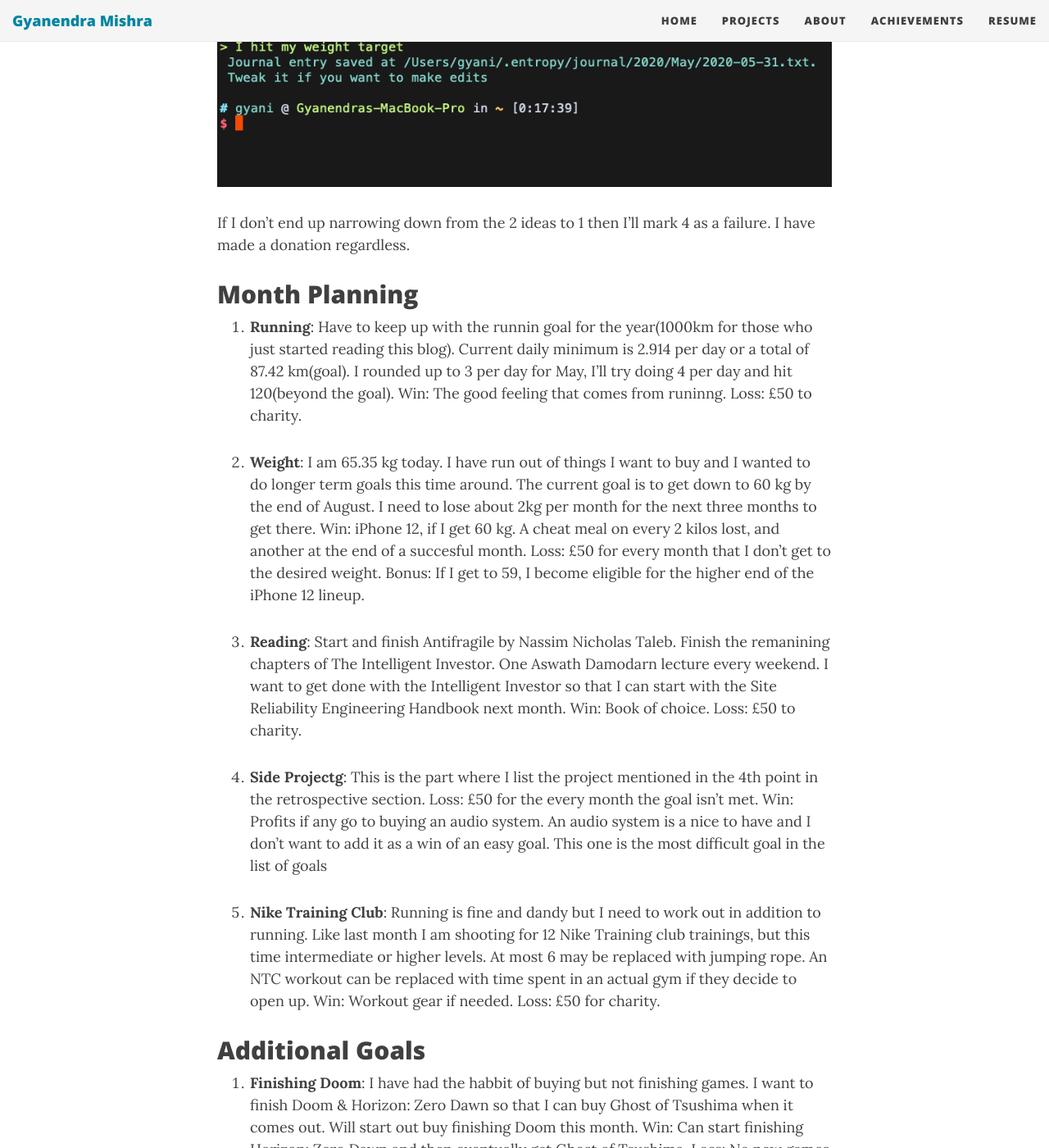
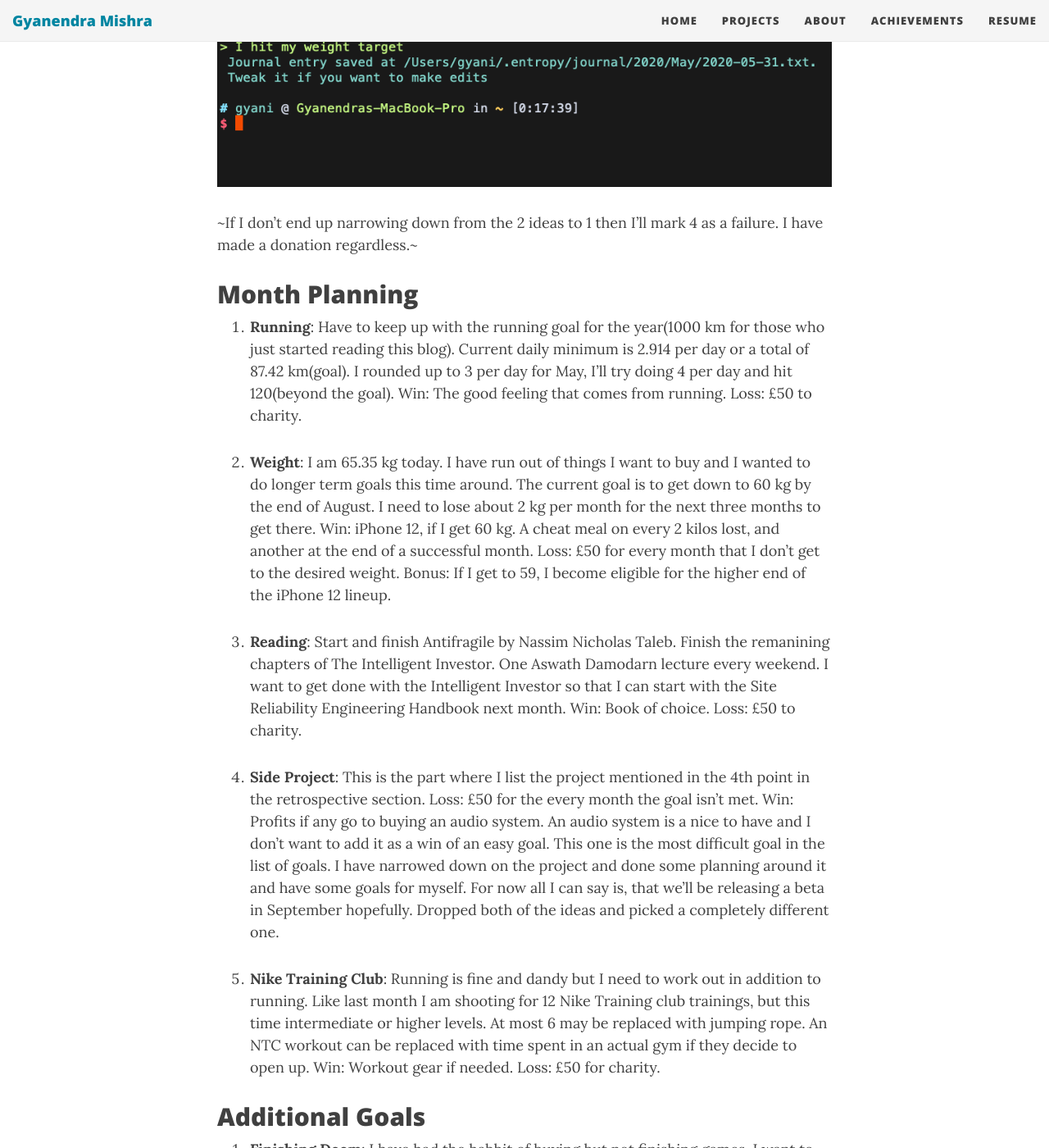
Before and after one commit to h4ck3rk3y/h4ck3rk3y.github.io, a Jekyll site: the page built from _posts/2020-05-31-june.md, in a window 1280 px wide and 1400 px high, scrolled down 1556 px. Shown: the whole window at 82% size. Built offline with Jekyll 4.4.1, drawn with Linux system fonts in a browser that asks for light colours; nearby versions of some CDN libraries; comment, search, counter and statistics services are not loaded; some of the changed text lies outside the part shown.

Commit message:
june without typos

```diff
--- a/_posts/2020-05-31-june.md
+++ b/_posts/2020-05-31-june.md
@@ -24,17 +24,17 @@ May was fine. Running was consistent. I ran on 30 out of 31 days, all days excep
 
 ![proof](/img/blog/june.png)
 
-If I don't end up narrowing down from the 2 ideas to 1 then I'll mark 4 as a failure. I have made a donation regardless.
+~If I don't end up narrowing down from the 2 ideas to 1 then I'll mark 4 as a failure. I have made a donation regardless.~
 
 ## Month Planning
 
-1. **Running**: Have to keep up with the runnin goal for the year(1000km for those who just started reading this blog). Current daily minimum is 2.914 per day or a total of 87.42 km(goal). I rounded up to 3 per day for May, I'll try doing 4 per day and hit 120(beyond the goal). Win: The good feeling that comes from runinng. Loss: £50 to charity.
+1. **Running**: Have to keep up with the running goal for the year(1000 km for those who just started reading this blog). Current daily minimum is 2.914 per day or a total of 87.42 km(goal). I rounded up to 3 per day for May, I'll try doing 4 per day and hit 120(beyond the goal). Win: The good feeling that comes from running. Loss: £50 to charity.
 
-2. **Weight**: I am 65.35 kg today. I have run out of things I want to buy and I wanted to do longer term goals this time around. The current goal is to get down to 60 kg by the end of August. I need to lose about 2kg per month for the next three months to get there. Win: iPhone 12, if I get 60 kg. A cheat meal on every 2 kilos lost, and another at the end of a succesful month. Loss: £50 for every month that I don't get to the desired weight. Bonus: If I get to 59, I become eligible for the higher end of the iPhone 12 lineup.
+2. **Weight**: I am 65.35 kg today. I have run out of things I want to buy and I wanted to do longer term goals this time around. The current goal is to get down to 60 kg by the end of August. I need to lose about 2 kg per month for the next three months to get there. Win: iPhone 12, if I get 60 kg. A cheat meal on every 2 kilos lost, and another at the end of a successful month. Loss: £50 for every month that I don't get to the desired weight. Bonus: If I get to 59, I become eligible for the higher end of the iPhone 12 lineup.
 
 3. **Reading**: Start and finish Antifragile by Nassim Nicholas Taleb. Finish the remanining chapters of The Intelligent Investor. One Aswath Damodarn lecture every weekend. I want to get done with the Intelligent Investor so that I can start with the Site Reliability Engineering Handbook next month. Win: Book of choice. Loss: £50 to charity.
 
-4. **Side Projectg**: This is the part where I list the project mentioned in the 4th point in the retrospective section. Loss: £50 for the every month the goal isn't met. Win: Profits if any go to buying an audio system. An audio system is a nice to have and I don't want to add it as a win of an easy goal. This one is the most difficult goal in the list of goals
+4. **Side Project**: This is the part where I list the project mentioned in the 4th point in the retrospective section. Loss: £50 for the every month the goal isn't met. Win: Profits if any go to buying an audio system. An audio system is a nice to have and I don't want to add it as a win of an easy goal. This one is the most difficult goal in the list of goals. I have narrowed down on the project and done some planning around it and have some goals for myself. For now all I can say is, that we'll be releasing a beta in September hopefully. Dropped both of the ideas and picked a completely different one.
 
 5. **Nike Training Club**: Running is fine and dandy but I need to work out in addition to running. Like last month I am shooting for 12 Nike Training club trainings, but this time intermediate or higher levels. At most 6 may be replaced with jumping rope. An NTC workout can be replaced with time spent in an actual gym if they decide to open up. Win: Workout gear if needed. Loss: £50 for charity.
 
```
Also changed, not shown: other parts of _posts/2020-05-31-june.md (+1 -1 lines).
